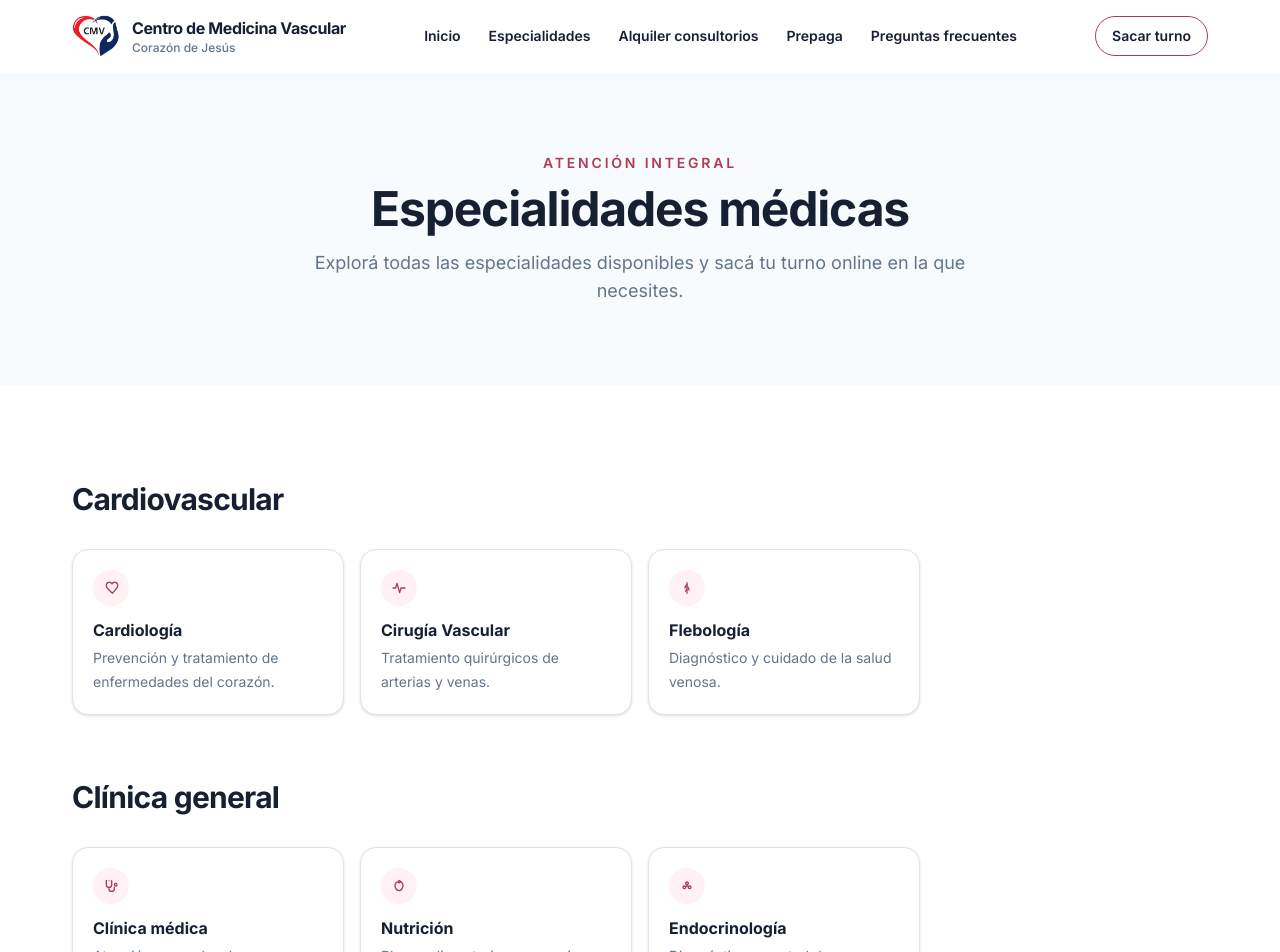
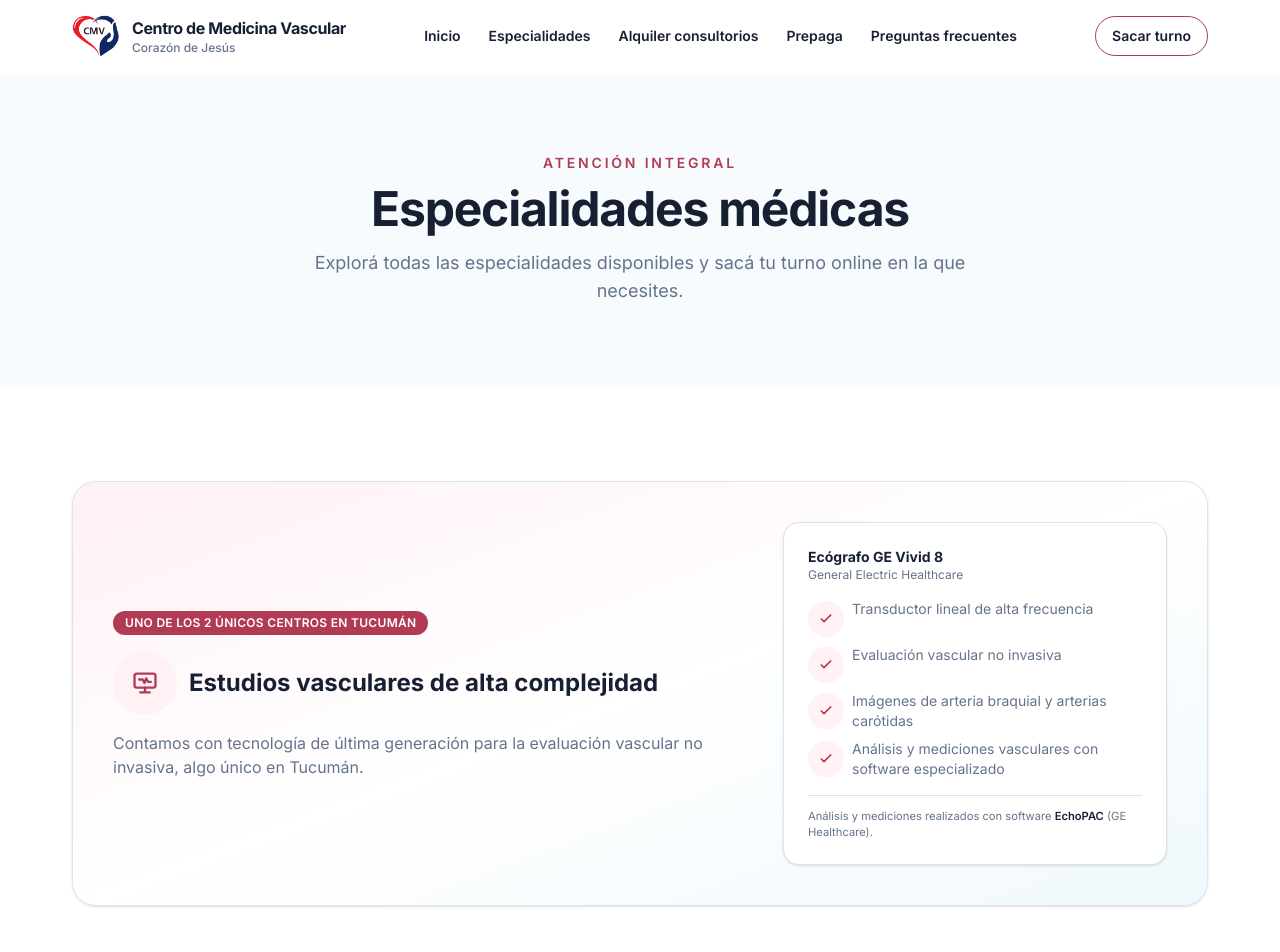
Before and after one commit to Nuvra-Technologies/CMV-landing, a Next.js app: page /especialidades in a window 1280 px wide. Shown: the top 952 px of the page. Built offline with nearby package versions, Linux system fonts and the light colour scheme.

Commit message:
add last changes

```diff
--- a/src/app/especialidades/page.tsx
+++ b/src/app/especialidades/page.tsx
@@ -1,17 +1,14 @@
-// src/app/especialidades/page.tsx
 import { Container, Heading, Reveal, Section } from "@/components/ui";
+import { EquipmentHighlight } from "@/components/ui/EquipmentHighlight";
 import { SpecialtiesGrid } from "@/components/ui/SpecialtiesGrid";
 import { SPECIALTIES } from "@/constants/specialties";
 
 function groupByCategory(specialties: typeof SPECIALTIES) {
-  return specialties.reduce<Record<string, typeof SPECIALTIES>>(
-    (groups, specialty) => {
-      groups[specialty.category] ??= [];
-      groups[specialty.category].push(specialty);
-      return groups;
-    },
-    {},
-  );
+  return specialties.reduce<Record<string, typeof SPECIALTIES>>((groups, specialty) => {
+    groups[specialty.category] ??= [];
+    groups[specialty.category].push(specialty);
+    return groups;
+  }, {});
 }
 
 export default function EspecialidadesPage() {
@@ -39,6 +36,10 @@ export default function EspecialidadesPage() {
       <Section spacing="lg">
         <Container>
           <div className="flex flex-col gap-16">
+            <Reveal direction="up">
+              <EquipmentHighlight />
+            </Reveal>
+
             {Object.entries(groups).map(([category, specialties]) => (
               <div key={category}>
                 <Reveal direction="up">
--- a/src/components/sections/Hero.tsx
+++ b/src/components/sections/Hero.tsx
@@ -112,9 +112,11 @@ export function Hero() {
             <div className="border-border from-secondary via-background to-primary-soft relative aspect-4/5 overflow-hidden rounded-4xl border bg-linear-to-br shadow-md sm:aspect-4/3 lg:aspect-4/5">
               <HeroImageCarousel images={HERO_CONTENT.images} />
 
-              <div className="absolute right-4 bottom-4 left-4 rounded-2xl border border-white/70 bg-white/90 p-4 shadow-sm backdrop-blur-md sm:right-auto sm:max-w-xs">
-                <div className="flex items-center gap-3">
-                  <IconWrapper size="md" variant="accent">
+              <div className="absolute right-4 bottom-4 left-4 flex flex-col gap-2 sm:flex-row sm:items-start">
+                {/* Card "Turnos online" + botón */}
+                <div className="flex flex-col gap-2 rounded-xl border border-white/70 bg-white/90 p-3 shadow-sm backdrop-blur-md sm:flex-1">
+                  <div className="flex items-center gap-2">
+                    <IconWrapper size="sm" variant="accent">
                       <svg
                         viewBox="0 0 24 24"
                         fill="none"
@@ -134,10 +136,47 @@ export function Hero() {
                     </IconWrapper>
 
                     <div>
-                    <p className="text-foreground font-bold">Turnos online</p>
+                      <p className="text-foreground text-sm font-bold">Turnos online</p>
+                      <p className="text-muted text-xs">Sistema de turnos online</p>
+                    </div>
+                  </div>
 
-                    <p className="text-muted text-sm">Disponible desde nuestro sistema de turnos</p>
+                  <Button href={HERO_CONTENT.primaryAction.href} size="sm" fullWidth>
+                    Sacar turno
+                  </Button>
                 </div>
+
+                {/* Card "¿Por qué elegirnos?" */}
+                <div className="rounded-xl border border-white/70 bg-white/90 p-3 shadow-sm backdrop-blur-md sm:flex-1">
+                  <p className="text-foreground text-xs font-bold">
+                    {HERO_CONTENT.whyChooseUs.title}
+                  </p>
+
+                  <ul className="mt-1.5 flex flex-col gap-1">
+                    {HERO_CONTENT.whyChooseUs.items.map((item) => (
+                      <li key={item} className="flex items-start gap-1.5">
+                        <IconWrapper
+                          size="sm"
+                          variant="primary"
+                          className="mt-0.5 size-3.5 [&>svg]:size-2.5"
+                        >
+                          <svg
+                            viewBox="0 0 24 24"
+                            fill="none"
+                            stroke="currentColor"
+                            strokeWidth="3"
+                            strokeLinecap="round"
+                            strokeLinejoin="round"
+                            aria-hidden="true"
+                          >
+                            <path d="m5 12 4 4L19 6" />
+                          </svg>
+                        </IconWrapper>
+
+                        <span className="text-muted text-[0.7rem] leading-3.5">{item}</span>
+                      </li>
+                    ))}
+                  </ul>
                 </div>
               </div>
             </div>
--- /dev/null
+++ b/src/components/ui/EquipmentHighlight.tsx
@@ -0,0 +1,101 @@
+import { IconWrapper } from "@/components/ui/IconWrapper";
+import { HIGH_COMPLEXITY_EQUIPMENT } from "@/constants/equipment";
+import { cn } from "@/lib/cn";
+
+function CheckIcon(props: React.SVGProps<SVGSVGElement>) {
+  return (
+    <svg
+      viewBox="0 0 24 24"
+      fill="none"
+      stroke="currentColor"
+      strokeWidth="2.5"
+      strokeLinecap="round"
+      strokeLinejoin="round"
+      aria-hidden="true"
+      {...props}
+    >
+      <path d="m5 12 4 4L19 6" />
+    </svg>
+  );
+}
+
+function DeviceIcon(props: React.SVGProps<SVGSVGElement>) {
+  return (
+    <svg
+      viewBox="0 0 24 24"
+      fill="none"
+      stroke="currentColor"
+      strokeWidth="2"
+      strokeLinecap="round"
+      strokeLinejoin="round"
+      aria-hidden="true"
+      {...props}
+    >
+      <rect x="3" y="4" width="18" height="12" rx="2" />
+      <path d="M8 20h8M12 16v4" />
+      <path d="M7 9h3l1.5 3L13 8l1.5 3H17" />
+    </svg>
+  );
+}
+
+export type EquipmentHighlightProps = {
+  className?: string;
+};
+
+export function EquipmentHighlight({ className }: EquipmentHighlightProps) {
+  const equipment = HIGH_COMPLEXITY_EQUIPMENT;
+
+  return (
+    <div
+      className={cn(
+        "border-border overflow-hidden rounded-3xl border",
+        "from-primary-soft via-background to-secondary bg-linear-to-br",
+        "p-6 shadow-sm sm:p-8 lg:p-10",
+        className,
+      )}
+    >
+      <div className="flex flex-col gap-8 lg:flex-row lg:items-center">
+        <div className="flex-1">
+          <span className="bg-primary text-primary-foreground inline-flex items-center rounded-full px-3 py-1 text-xs font-semibold tracking-wide uppercase">
+            {equipment.badge}
+          </span>
+
+          <div className="mt-4 flex items-center gap-3">
+            <IconWrapper size="lg" variant="primary">
+              <DeviceIcon />
+            </IconWrapper>
+
+            <h2 className="text-foreground text-xl font-bold sm:text-2xl">{equipment.title}</h2>
+          </div>
+
+          <p className="text-muted mt-4 max-w-2xl text-sm leading-6 sm:text-base">
+            {equipment.description}
+          </p>
+        </div>
+
+        <div className="border-border bg-background flex-1 rounded-2xl border p-5 shadow-sm sm:p-6 lg:max-w-sm">
+          <p className="text-foreground text-sm font-bold">{equipment.device.name}</p>
+          <p className="text-muted text-xs">{equipment.device.manufacturer}</p>
+
+          <ul className="mt-4 flex flex-col gap-2">
+            {equipment.features.map((feature) => (
+              <li key={feature} className="flex items-start gap-2">
+                <IconWrapper size="sm" variant="primary" className="mt-0.5 size-4 [&>svg]:size-3">
+                  <CheckIcon />
+                </IconWrapper>
+
+                <span className="text-muted text-xs leading-5 sm:text-sm">{feature}</span>
+              </li>
+            ))}
+          </ul>
+
+          <p className="text-muted border-border mt-4 border-t pt-3 text-[0.7rem] leading-4">
+            Análisis y mediciones realizados con software{" "}
+            <span className="text-foreground font-semibold">{equipment.software.name}</span> (
+            {equipment.software.manufacturer}).
+          </p>
+        </div>
+      </div>
+    </div>
+  );
+}
--- /dev/null
+++ b/src/constants/equipment.ts
@@ -0,0 +1,20 @@
+export const HIGH_COMPLEXITY_EQUIPMENT = {
+  badge: "Uno de los 2 únicos centros en Tucumán",
+  title: "Estudios vasculares de alta complejidad",
+  description:
+    "Contamos con tecnología de última generación para la evaluación vascular no invasiva, algo único en Tucumán.",
+  device: {
+    name: "Ecógrafo GE Vivid 8",
+    manufacturer: "General Electric Healthcare",
+  },
+  software: {
+    name: "EchoPAC",
+    manufacturer: "GE Healthcare",
+  },
+  features: [
+    "Transductor lineal de alta frecuencia",
+    "Evaluación vascular no invasiva",
+    "Imágenes de arteria braquial y arterias carótidas",
+    "Análisis y mediciones vasculares con software especializado",
+  ],
+} as const;
--- a/src/constants/hero.ts
+++ b/src/constants/hero.ts
@@ -17,6 +17,14 @@ export const HERO_CONTENT = {
   tertiaryAction: {
     label: "Alquilar consultorios",
     href: "/alquiler-consultorios",
+  },
+
+  whyChooseUs: {
+    title: "¿Por qué elegirnos?",
+    items: [
+      "Equipamiento de alta complejidad",
+      "Atención profesional y personalizada",
+    ],
   },
 
   images: [
```
Lines whose indentation alone changed are shown as unchanged.
